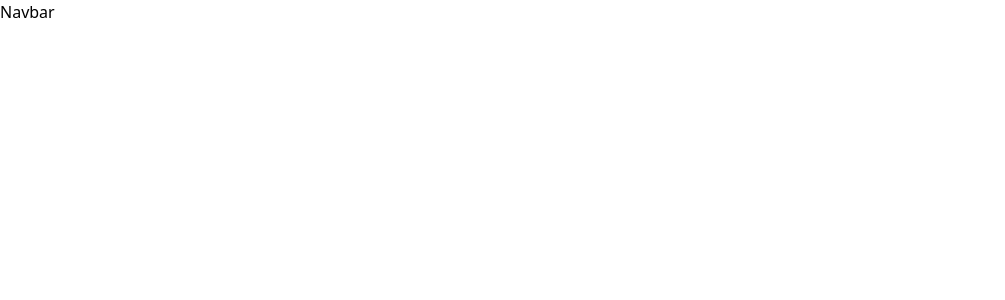
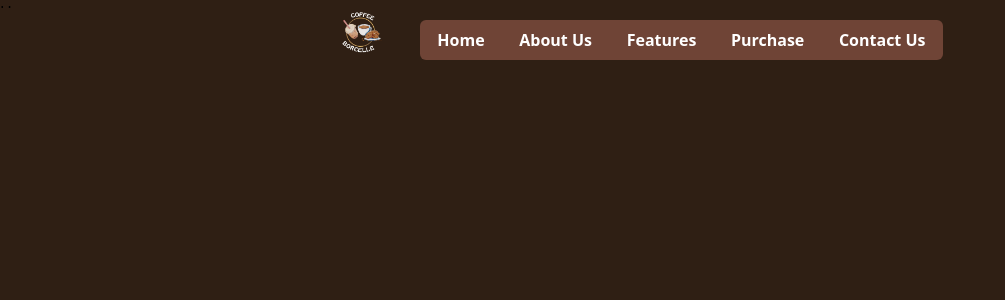
Before and after one commit to Trailblazer-dev/coffe-website-react, a React (Vite) app: page / in a window 1280 px wide. Shown: the top 300 px of the page, without its empty margins (0-1005 px from the left). Built offline with nearby package versions, Linux system fonts and the light colour scheme.

Commit message:
building

```diff
--- a/package.json
+++ b/package.json
@@ -10,6 +10,7 @@
     "preview": "vite preview"
   },
   "dependencies": {
+    "lucide-react": "^0.439.0",
     "react": "^18.3.1",
     "react-dom": "^18.3.1"
   },
--- a/src/App.jsx
+++ b/src/App.jsx
@@ -1,9 +1,11 @@
-import Navbar from "./components/Navbar"
+import Navbar from "./components/Navbar";
+import Hero from "./components/Hero";
 
 function App() {
   return (
     <>
       <Navbar/>
+      <Hero/>
     </>
   )
 }
--- /dev/null
+++ b/src/components/Hero.jsx
@@ -0,0 +1,10 @@
+
+
+const Hero = () => {
+  return (
+    <div className="bg-[#2F1F14] w-full h-screen">
+        Hero</div>
+  )
+}
+
+export default Hero
--- a/src/components/Navbar.jsx
+++ b/src/components/Navbar.jsx
@@ -1,9 +1,45 @@
-
+import { MenuIcon, XIcon } from "lucide-react";
+import log from "../assets/logo.png";
+import { Links } from "../constants";
+import { useState } from "react";
 
 const Navbar = () => {
+  const [isNavbarVisible, setNavbarVisible] = useState(false);
+  const toggleNavbar = () => {
+    setNavbarVisible(!isNavbarVisible);
+  };
   return (
-    <div>Navbar</div>
-  )
-}
+    <div className="bg-[#2F1F14]  fixed top-2 w-full backdrop-blur-lg h-16 sm:justify-center sm:items-center sm:flex">
+      <nav className="  flex flex-col justify-center items-center sm:flex-row sm:justify-between ">
+        <div className="w-24 h-24 mx-auto flex justify-center items-center">
+          <img src={log} alt="logo" />
+        </div>
+        <button
+          className="text-white absolute  top-4 right-2 sm:hidden"
+          onClick={toggleNavbar}
+        >
+          {!isNavbarVisible ? <MenuIcon /> : <XIcon />}
+        </button>
 
-export default Navbar
+        <div
+          className={`my-10 absolute top-6 bg-[#2F1F14] w-full pb-6 pt-4 ${
+            isNavbarVisible ? "block" : "hidden"
+          } sm:block sm:relative sm:w- sm:bg-[#6F4436] sm:rounded-md sm:top-0 sm:my-0 sm:pt-0 sm:pb-0 sm:px-0`}
+        >
+          <ul className="flex flex-col justify-center items-center gap-4 sm:flex-row sm:gap-0 sm:justify-around">
+            {Links.map((link, index) => (
+              <li
+                key={index}
+                className="text-white font-bold hover:bg-primaryColor hover:text-[#6F4436] px-4 py-2 rounded-md sm:"
+              >
+                <a href={"#${link.href}"}>{link.title}</a>
+              </li>
+            ))}
+          </ul>
+        </div>
+      </nav>
+    </div>
+  );
+};
+
+export default Navbar;
```
Also changed, not shown: 1 other file (tests, documents, lock files or other folders).
